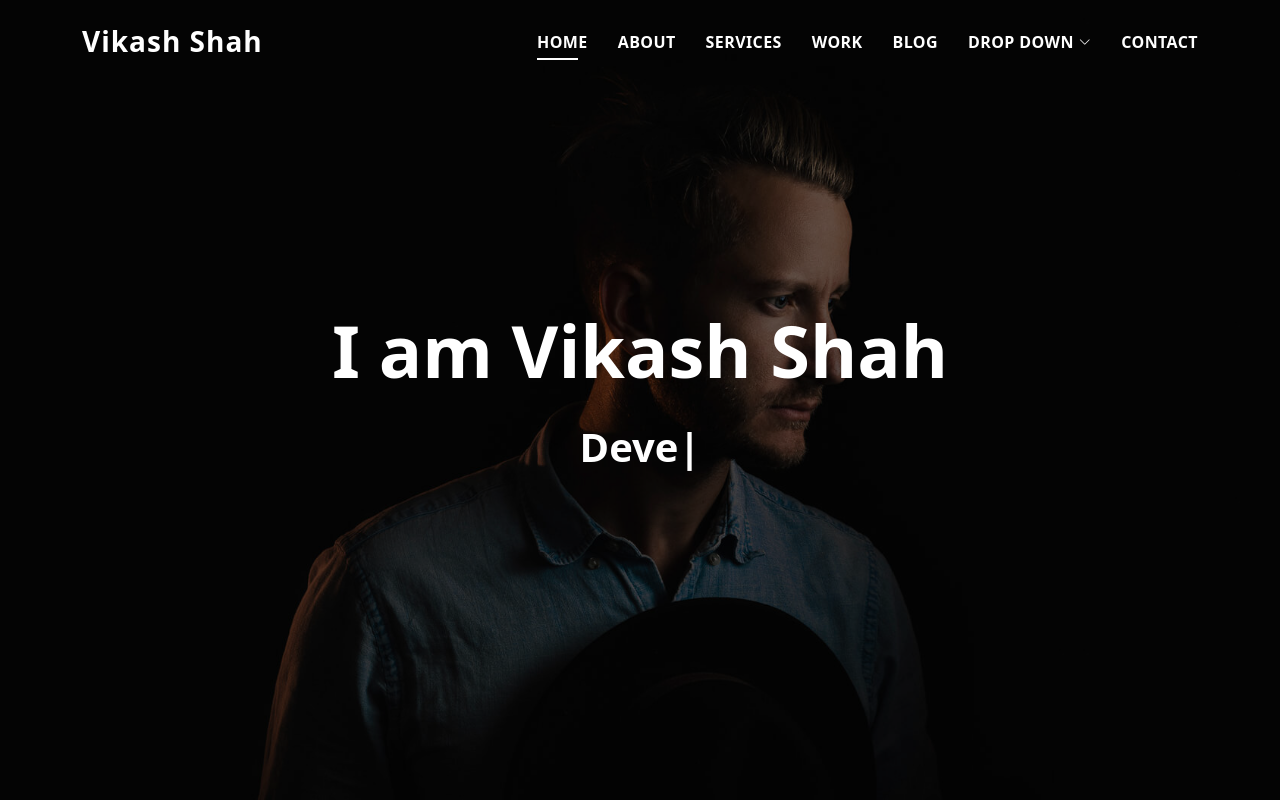
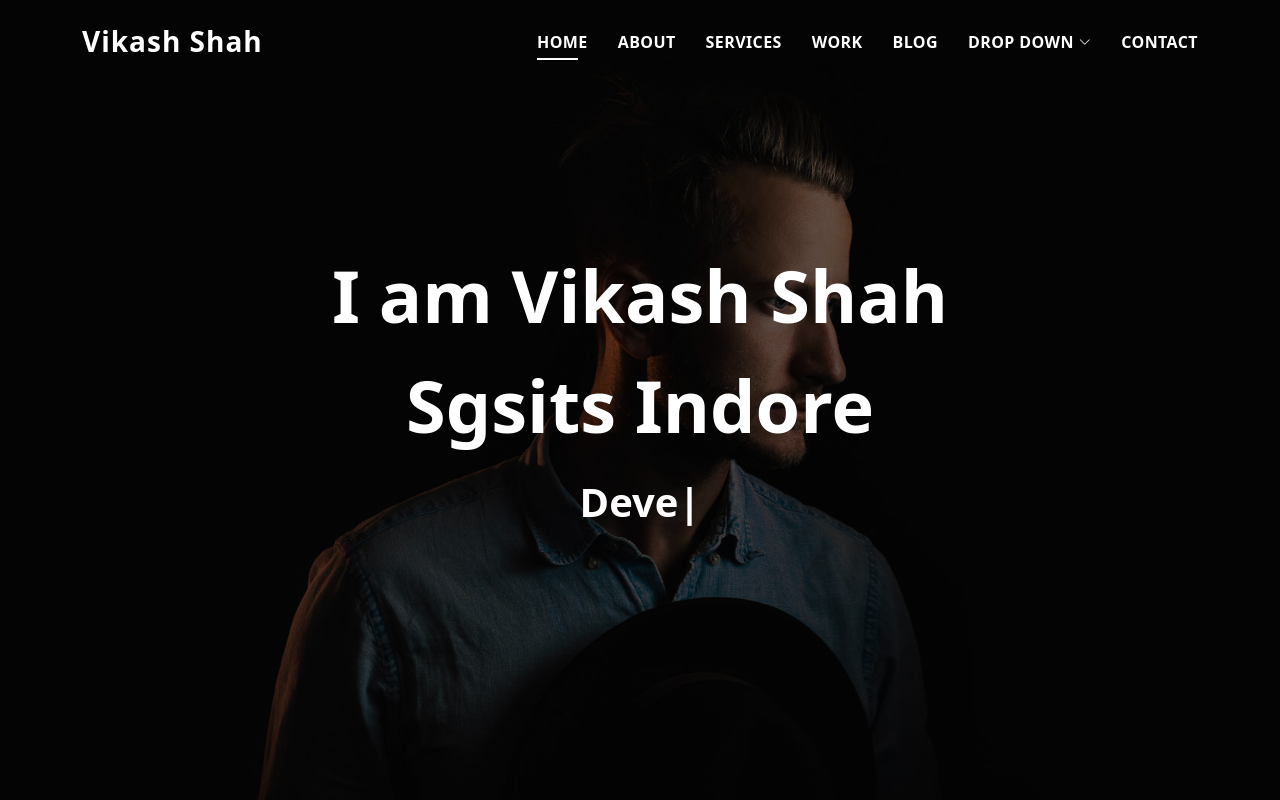
Before and after one commit to Vikash2134/dynamic02, a plain HTML site: page index.html in a window 1280 px wide. Shown: the top 800 px of the page. Drawn offline with Linux system fonts and the light colour scheme.

Commit message:
Update index.html

```diff
--- a/index.html
+++ b/index.html
@@ -81,6 +81,7 @@
         <div class="container">
           <!--<p class="display-6 color-d">Hello, world!</p>-->
           <h1 class="hero-title mb-4">I am Vikash Shah</h1>
+          <h1 class="hero-title mb-4">Sgsits Indore</h1>
           <p class="hero-subtitle"><span class="typed" data-typed-items="Designer, Developer, Freelancer, Photographer"></span></p>
           <!-- <p class="pt-3"><a class="btn btn-primary btn js-scroll px-4" href="#about" role="button">Learn More</a></p> -->
         </div>
```
